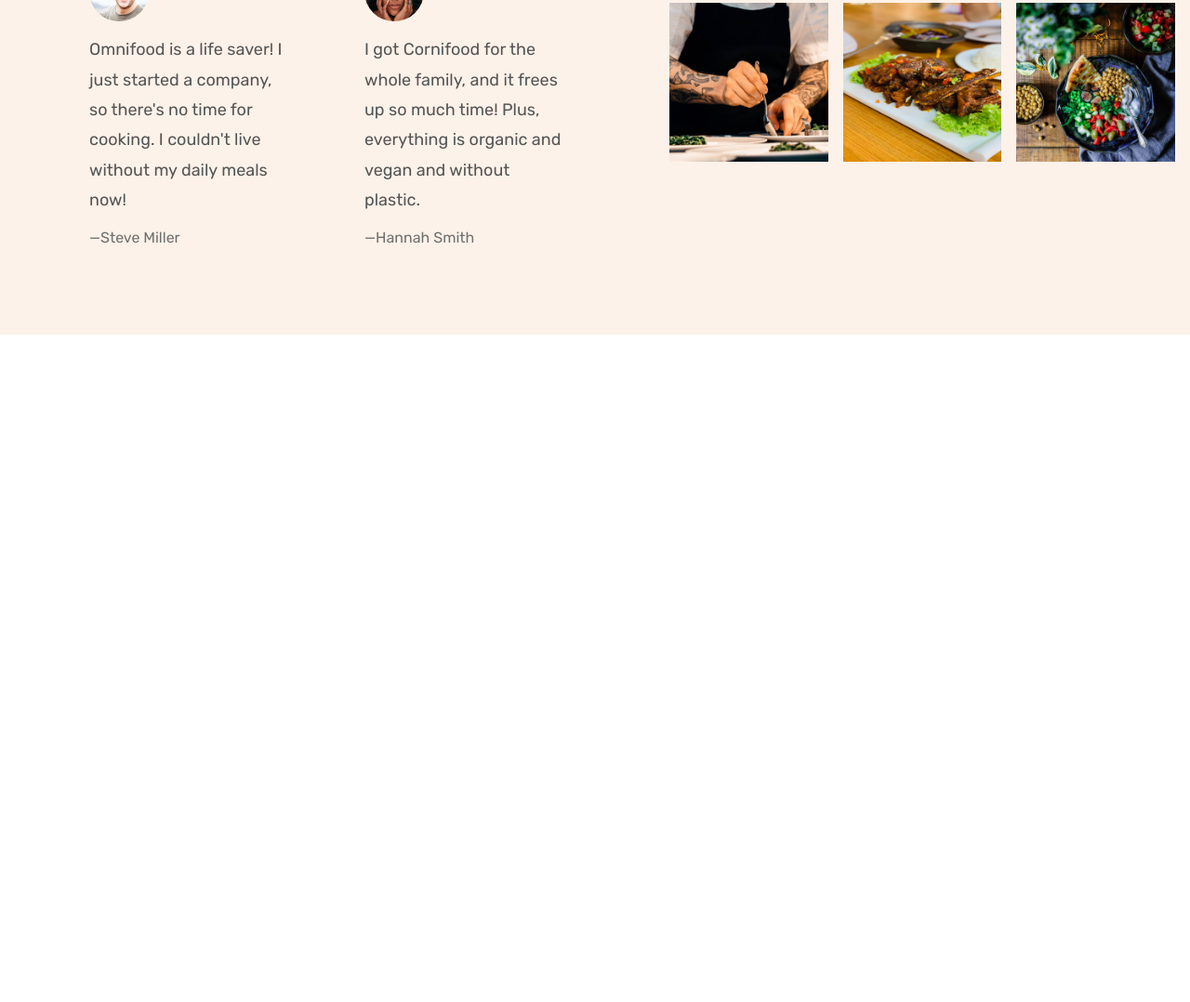
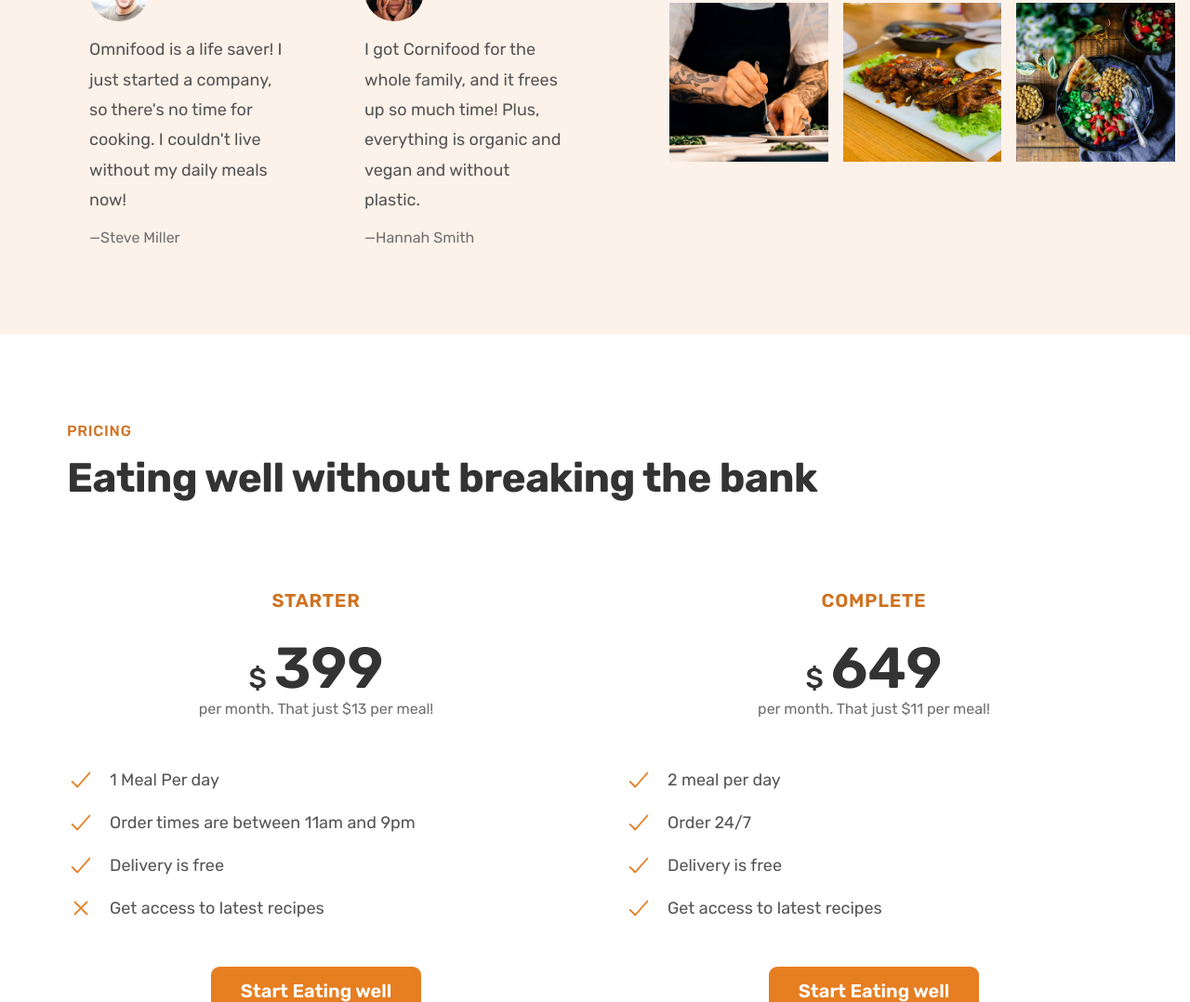
Before and after one commit to adarshtiwari1998/html-css-course-with-project, a plain HTML site: page 07-CORNIFOOD-PROJECT-P1/index.html in a window 1280 px wide. Shown: the part 5026-6104 px from the top of the page at 93% size. Before the commit the page ends 5386 px from the top, so only its background shows below. Drawn offline with nearby package versions, Linux system fonts and the light colour scheme.

Commit message:
07-CORNIFODD Project = pricing and features section -> pricing components layout designed with plan header, list, and cta button

```diff
--- a/07-CORNIFOOD-PROJECT-P1/css/general.css
+++ b/07-CORNIFOOD-PROJECT-P1/css/general.css
@@ -199,6 +199,26 @@ body {
   border-bottom: 1px solid transparent;
 }
 
+.list {
+  list-style: none;
+  display: flex;
+  flex-direction: column;
+  gap: 1.6rem;
+}
+
+.list-icon {
+  width: 3rem;
+  height: 3rem;
+  color: #e67e22;
+}
+
+.list-item {
+  font-size: 1.8rem;
+  display: flex;
+  align-items: center;
+  gap: 1.6rem;
+}
+
 /* HELPER CLASSES */
 .mr-sm {
   margin-right: 1.6rem !important;
--- a/07-CORNIFOOD-PROJECT-P1/css/style.css
+++ b/07-CORNIFOOD-PROJECT-P1/css/style.css
@@ -337,29 +337,6 @@
   row-gap: 6.4rem;
 }
 
-.diet-list {
-}
-
-.list {
-  list-style: none;
-  display: flex;
-  flex-direction: column;
-  gap: 1.6rem;
-}
-
-.list-icon {
-  width: 3rem;
-  height: 3rem;
-  color: #e67e22;
-}
-
-.list-item {
-  font-size: 1.8rem;
-  display: flex;
-  align-items: center;
-  gap: 1.6rem;
-}
-
 /* MEAL ITEM GROUP TAG */
 
 .tag-group-attributes a:nth-child(n) {
@@ -371,7 +348,7 @@
 .btn.btn--full.btn---group-tag:visited {
   padding: 1.2rem 1.6rem;
   display: inline-block;
-  background: #ced4da;
+  background: #dee2e6;
   color: #333;
   font-weight: 500;
   font-size: 1.6rem;
@@ -379,7 +356,7 @@
 
 .btn.btn--full.btn---group-tag:hover,
 .btn.btn--full.btn---group-tag:active {
-  background: #adb5bd;
+  background: #ced4da;
 }
 
 .all-recipes {
@@ -447,3 +424,47 @@
 .gallery-item img:hover {
   transform: scale(1.1);
 }
+
+/**************************/
+/* PRICING + FEATURES SECTION */
+/**************************/
+
+.section-pricing-and-features {
+  padding: 9.6rem 0;
+}
+
+.plan-header {
+  text-align: center;
+  margin-bottom: 4.8rem;
+}
+.plan-name {
+  font-size: 2rem;
+  text-transform: uppercase;
+  color: #cf711f;
+  font-weight: 600;
+  letter-spacing: 0.75px;
+  margin-bottom: 3.2rem;
+}
+.plan-price {
+  font-size: 6.2rem;
+  font-weight: 600;
+  color: #333;
+  margin-bottom: 1.6;
+}
+
+.plan-price span {
+  font-size: 3rem;
+  font-weight: 500;
+  margin-right: 0.8rem;
+}
+
+.plan-text {
+  font-size: 1.6rem;
+  line-height: 1.6;
+  color: #6f6f6f;
+}
+
+.plan-cta-sign-up {
+  text-align: center;
+  margin-top: 4.8rem;
+}
--- a/07-CORNIFOOD-PROJECT-P1/index.html
+++ b/07-CORNIFOOD-PROJECT-P1/index.html
@@ -473,7 +473,7 @@
         </div>
       </section>
       <!-- TESTIMONIALS AND GALLERY SECTION -->
-      <div class="section-testimonials-and-gallery">
+      <section class="section-testimonials-and-gallery">
         <div class="testimonials-container">
           <span class="subheading">Testimonials</span>
           <h2 class="heading-secondary">
@@ -617,7 +617,78 @@
             />
           </figure>
         </div>
-      </div>
+      </section>
+      <!-- PRICING AND FEATURES -->
+      <section class="section-pricing-and-features">
+        <div class="container">
+          <span class="subheading">PRICING</span>
+          <h2 class="heading-secondary">
+            Eating well without breaking the bank
+          </h2>
+        </div>
+        <div class="container grid grid--2-cols">
+          <div class="pricing-plan plan-one">
+            <header class="plan-header">
+              <p class="plan-name">Starter</p>
+              <p class="plan-price"><span>&dollar;</span>399</p>
+              <p class="plan-text">
+                per month. <span>That just &dollar;13 per meal!</span>
+              </p>
+            </header>
+            <ul class="list">
+              <li class="list-item">
+                <ion-icon class="list-icon" name="checkmark-outline"></ion-icon
+                ><span>1 Meal Per day </span>
+              </li>
+              <li class="list-item">
+                <ion-icon class="list-icon" name="checkmark-outline"></ion-icon
+                ><span>Order times are between 11am and 9pm</span>
+              </li>
+              <li class="list-item">
+                <ion-icon class="list-icon" name="checkmark-outline"></ion-icon
+                ><span> Delivery is free</span>
+              </li>
+              <li class="list-item">
+                <ion-icon class="list-icon" name="close-outline"></ion-icon
+                ><span> Get access to latest recipes</span>
+              </li>
+            </ul>
+            <div class="plan-cta-sign-up">
+              <a href="#" class="btn btn--full">Start Eating well</a>
+            </div>
+          </div>
+          <div class="pricing-plan plan-two">
+            <header class="plan-header">
+              <p class="plan-name">Complete</p>
+              <p class="plan-price"><span>&dollar;</span>649</p>
+              <p class="plan-text">
+                per month. <span>That just &dollar;11 per meal!</span>
+              </p>
+            </header>
+            <ul class="list">
+              <li class="list-item">
+                <ion-icon class="list-icon" name="checkmark-outline"></ion-icon
+                ><span>2 meal per day</span>
+              </li>
+              <li class="list-item">
+                <ion-icon class="list-icon" name="checkmark-outline"></ion-icon
+                ><span>Order 24/7</span>
+              </li>
+              <li class="list-item">
+                <ion-icon class="list-icon" name="checkmark-outline"></ion-icon
+                ><span> Delivery is free</span>
+              </li>
+              <li class="list-item">
+                <ion-icon class="list-icon" name="checkmark-outline"></ion-icon
+                ><span>Get access to latest recipes</span>
+              </li>
+            </ul>
+            <div class="plan-cta-sign-up">
+              <a href="#" class="btn btn--full">Start Eating well</a>
+            </div>
+          </div>
+        </div>
+      </section>
     </main>
   </body>
 </html>
```
